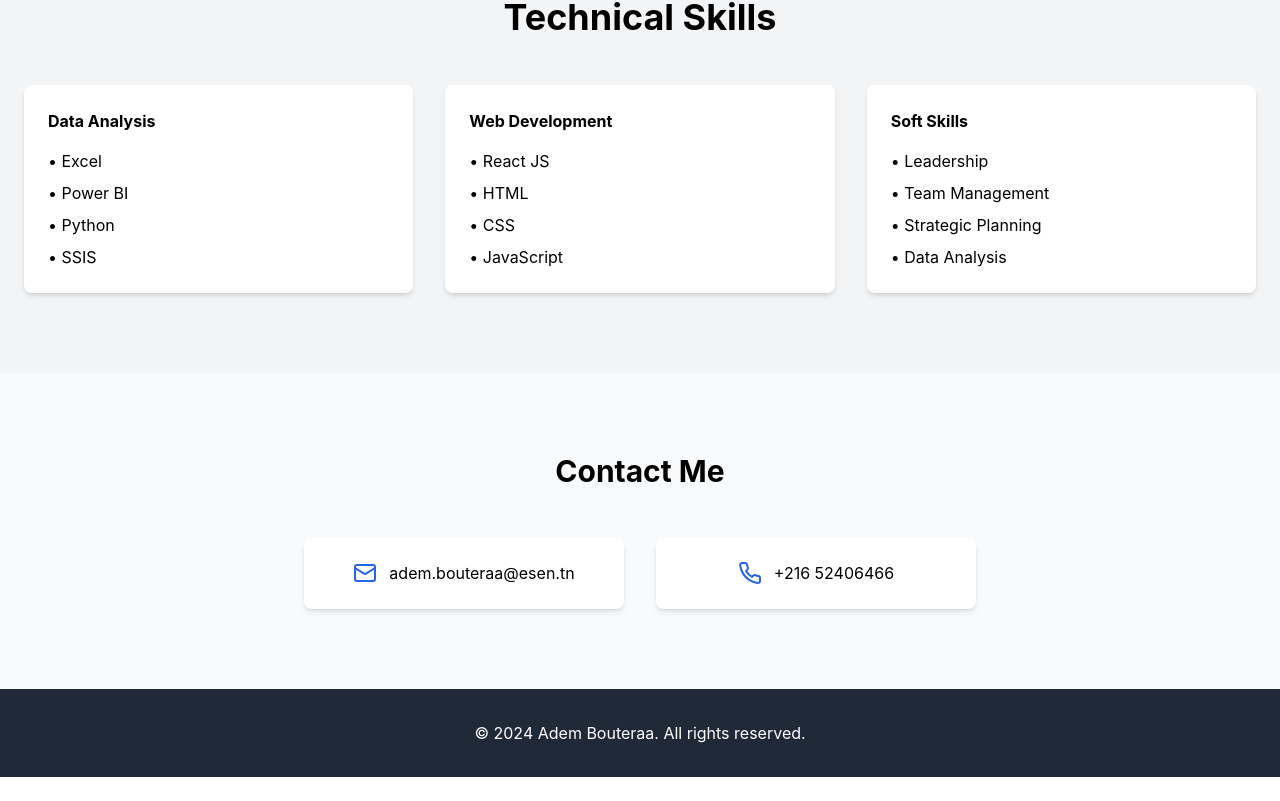
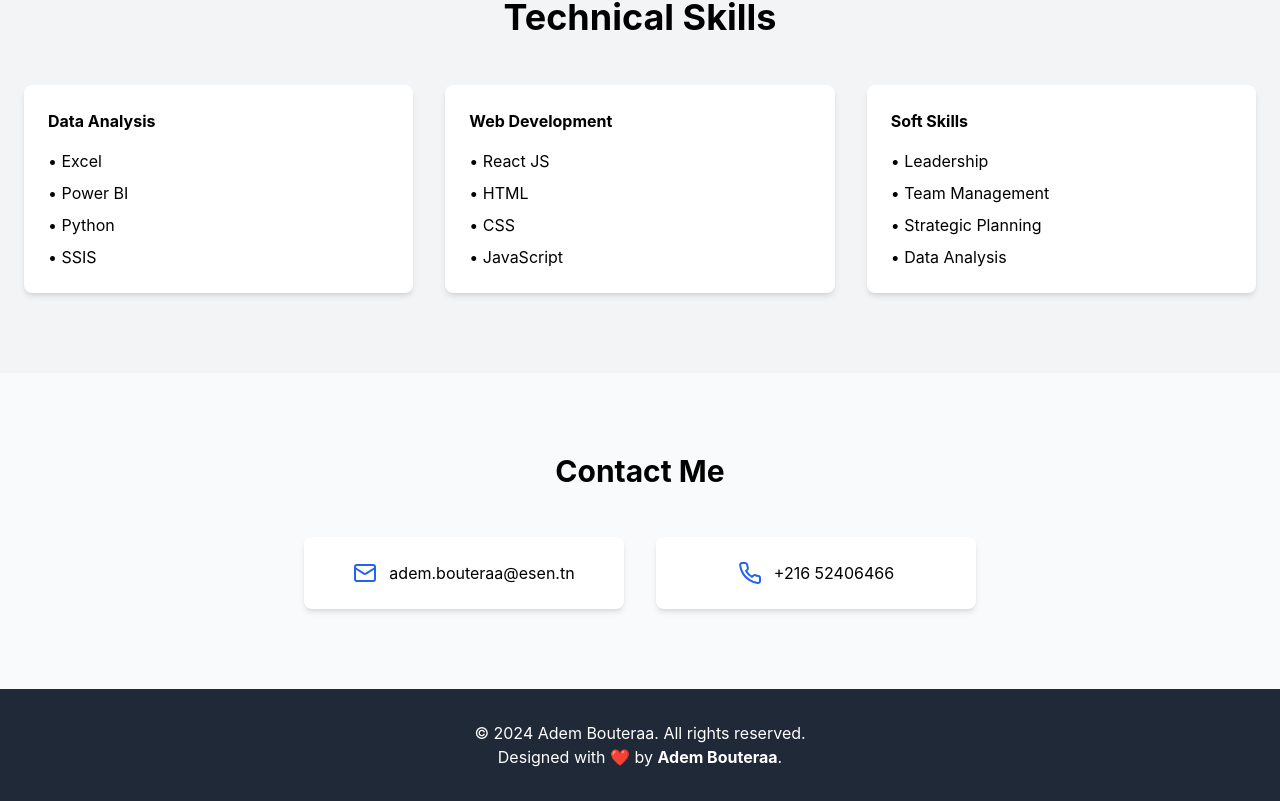
Before and after one commit to anwar-duc/sb1-hwdc47, a React (Vite) app: page / in a window 1280 px wide. Shown: the part 2247-3048 px from the top of the page. Before the commit the page ends 3024 px from the top, so only its background shows below. Built offline with nearby package versions, Linux system fonts and the light colour scheme.

Commit message:
Update Footer.tsx

```diff
--- a/src/components/Footer.tsx
+++ b/src/components/Footer.tsx
@@ -5,6 +5,9 @@ export const Footer = () => {
     <footer className="bg-gray-800 text-white py-8">
       <div className="container mx-auto px-6 text-center">
         <p>© 2024 Adem Bouteraa. All rights reserved.</p>
+        <p>
+          Designed with ❤️ by <span className="font-bold">Adem Bouteraa</span>.
+        </p>
       </div>
     </footer>
   );
```
